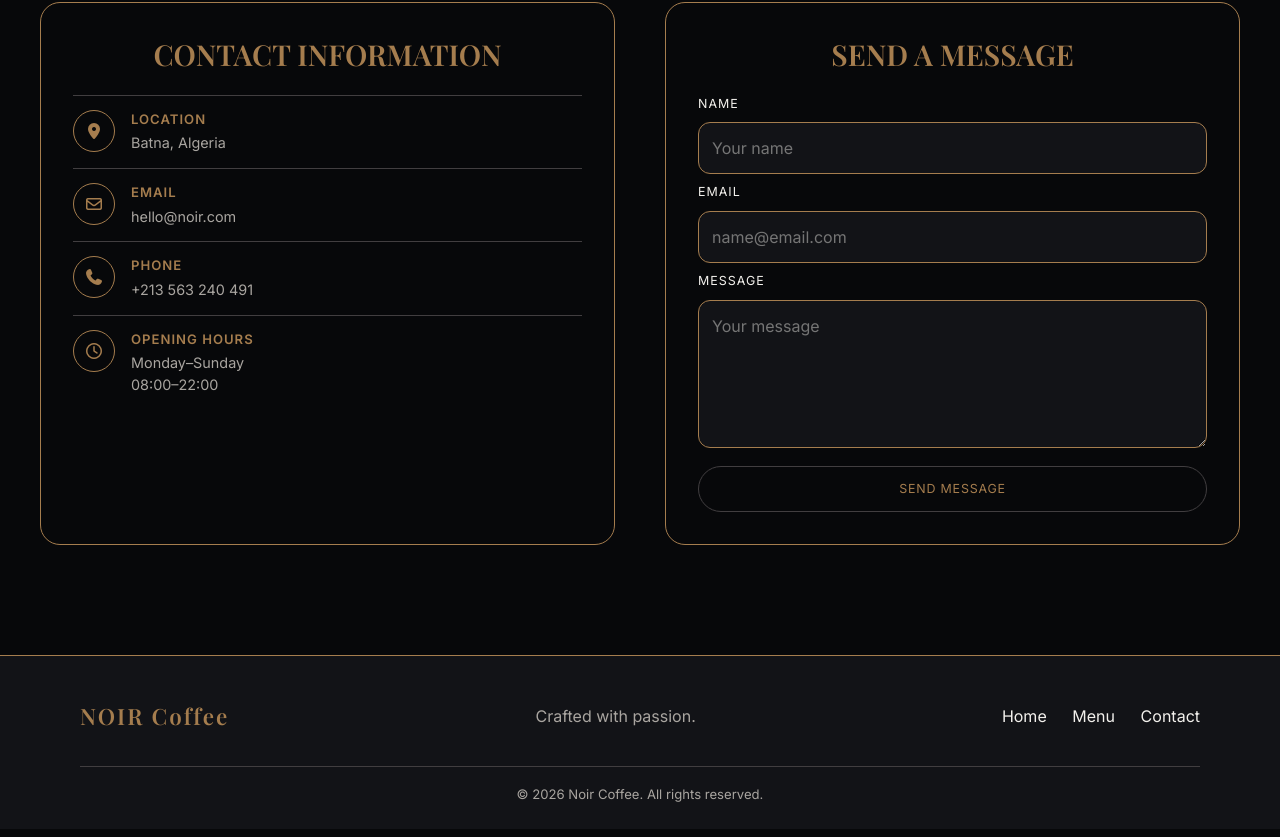
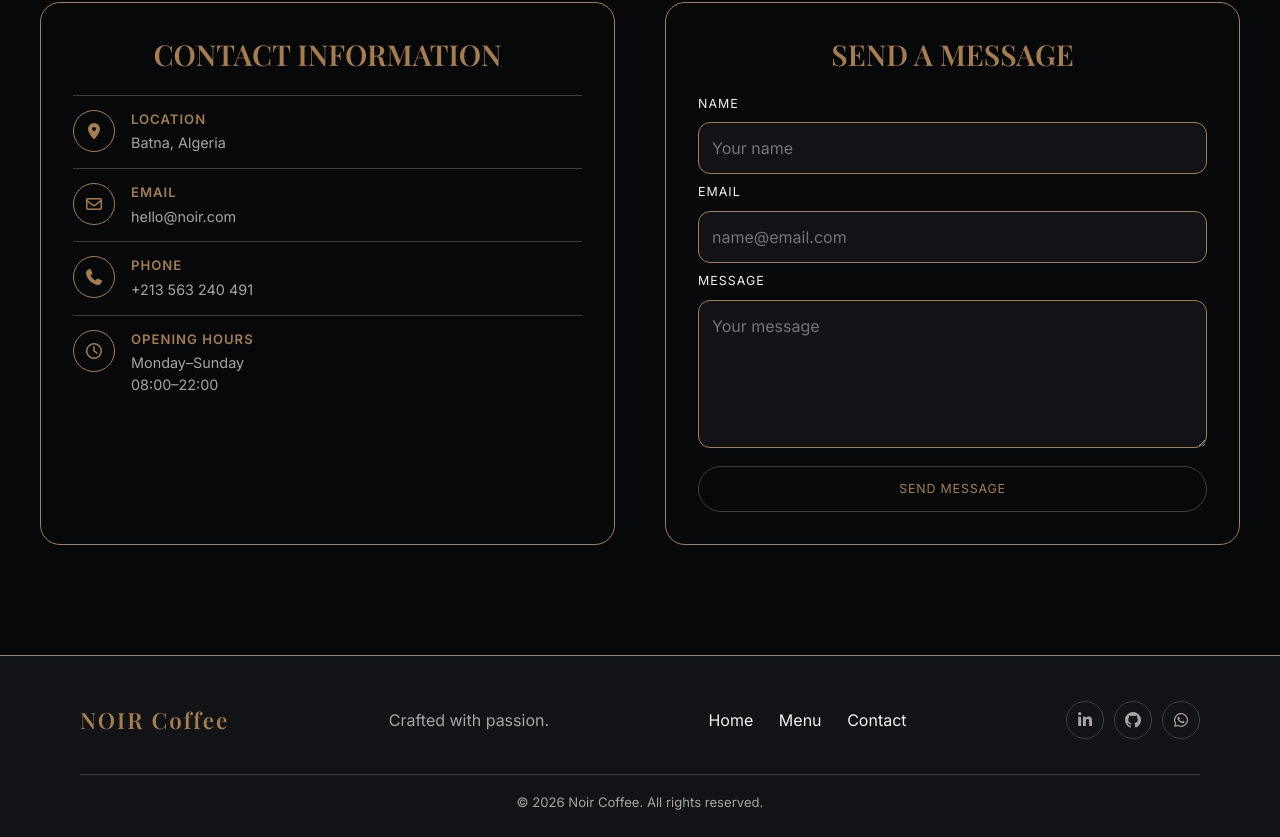
Before and after one commit to BENNACER123/coffee-shop, a plain HTML site: page index.html in a window 1280 px wide. Shown: the part 3727-4564 px from the top of the page. Drawn offline with nearby package versions, Linux system fonts and the light colour scheme.

Commit message:
Add social footer links

```diff
--- a/index.html
+++ b/index.html
@@ -267,6 +267,17 @@
           <a href="#home">Home</a><a href="#menu">Menu</a
           ><a href="#contact">Contact</a>
         </div>
+        <div class="social-links" aria-label="Social media links">
+          <a href="https://www.linkedin.com/" target="_blank" rel="noopener noreferrer" aria-label="LinkedIn">
+            <i class="fa-brands fa-linkedin-in" aria-hidden="true"></i>
+          </a>
+          <a href="https://github.com/" target="_blank" rel="noopener noreferrer" aria-label="GitHub">
+            <i class="fa-brands fa-github" aria-hidden="true"></i>
+          </a>
+          <a href="https://wa.me/213563240491" target="_blank" rel="noopener noreferrer" aria-label="WhatsApp">
+            <i class="fa-brands fa-whatsapp" aria-hidden="true"></i>
+          </a>
+        </div>
       </div>
       <p class="copyright">© 2026 Noir Coffee. All rights reserved.</p>
     </footer>
--- a/style.css
+++ b/style.css
@@ -506,6 +506,31 @@ footer {
 .footer-links a:hover {
   color: var(--gold);
 }
+.social-links {
+  display: flex;
+  gap: 10px;
+}
+.social-links a {
+  border: 1px solid var(--border);
+  border-radius: 50%;
+  color: var(--text-muted);
+  display: grid;
+  height: 38px;
+  place-items: center;
+  text-decoration: none;
+  transition:
+    background 0.25s,
+    border-color 0.25s,
+    color 0.25s,
+    transform 0.25s;
+  width: 38px;
+}
+.social-links a:hover {
+  background: var(--gold);
+  border-color: var(--gold);
+  color: var(--bg);
+  transform: translateY(-3px);
+}
 .copyright {
   border-top: 1px solid var(--border);
   font-size: 0.82rem;
```
